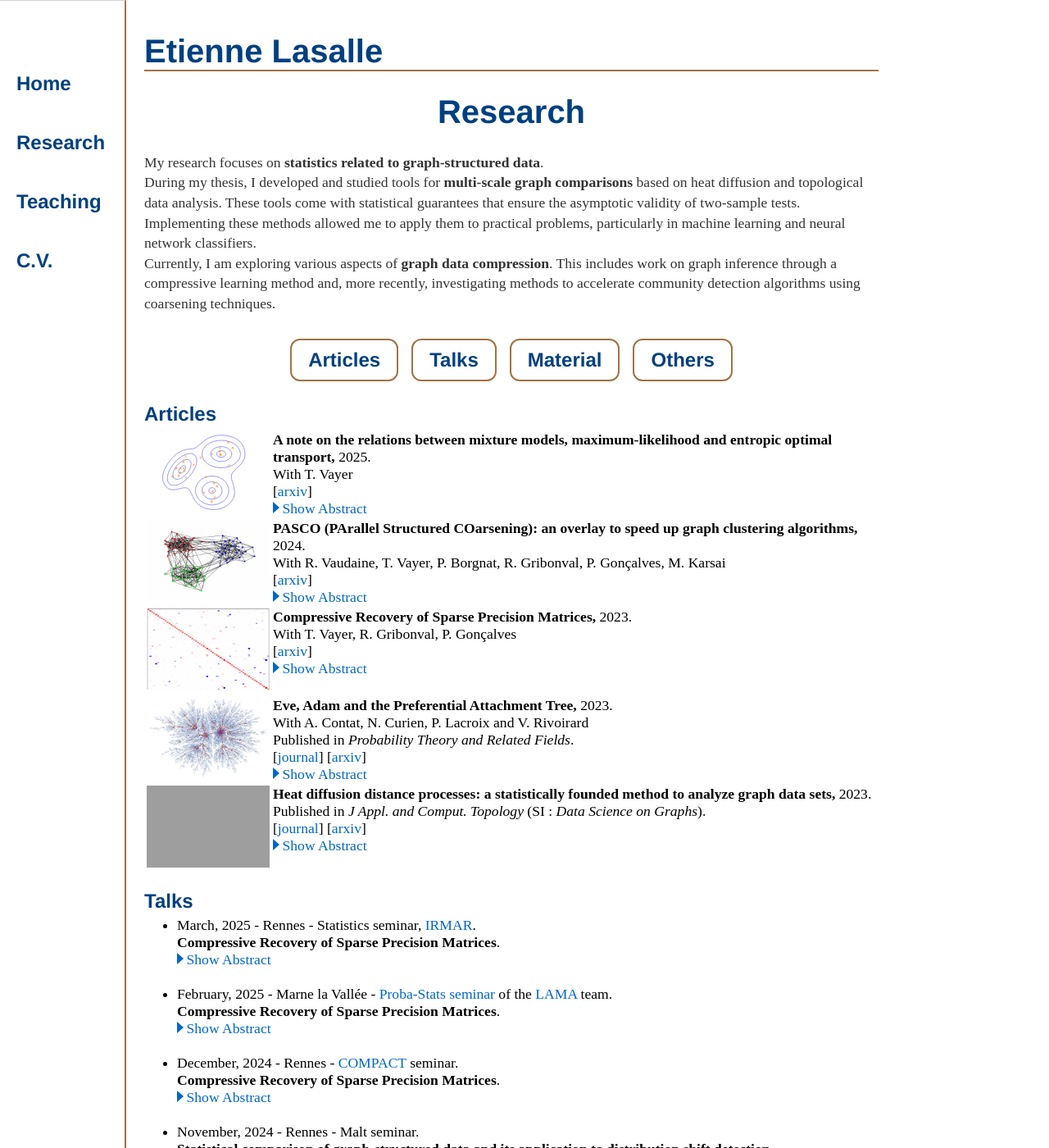
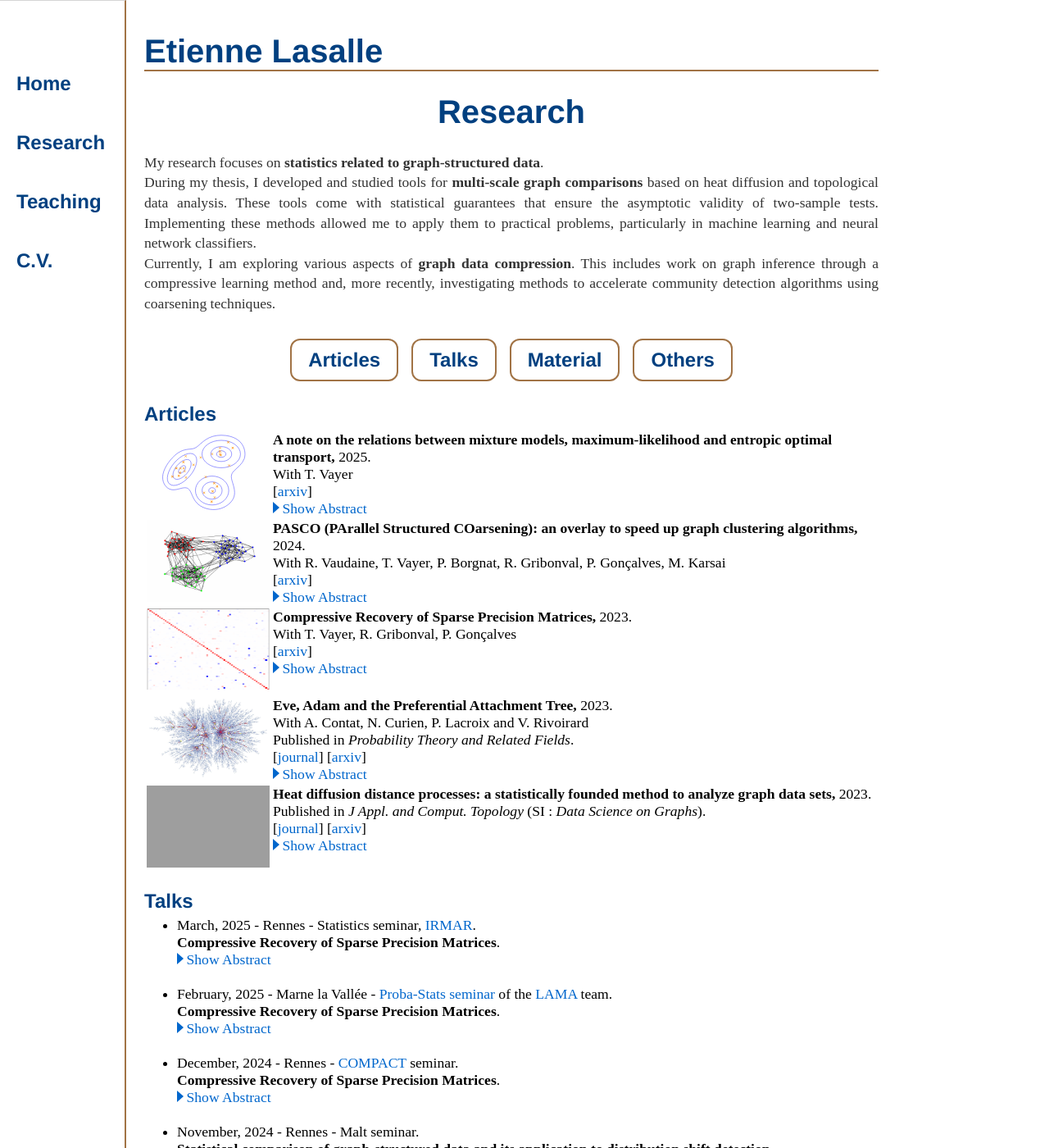
Before and after one commit to elasalle/elasalle.github.io, a Jekyll site: the page built from research/index.html, in a window 1280 px wide and 1400 px high. Shown: the whole window at 82% size. Built offline with Jekyll 4.4.1, drawn with Linux system fonts in a browser that asks for light colours; some web fonts are replaced; formulas are drawn with MathJax 3; grey boxes are pictures that could not be loaded.

Commit message:
Update main.css

```diff
--- a/css/main.css
+++ b/css/main.css
@@ -91,7 +91,14 @@ p {
     margin-block-end: 0.5em;
     line-height: 1.4em;
     color: #333;
+    text-align: justify;
 }
+
+P.center {
+    margin-left: 4em;
+    margin-right: 4em;
+}
+
 .nobottommargin {
     margin-block-end: 0;
 }
@@ -145,7 +152,6 @@ p.abstracttext {
   border-left: 1px solid #0066CC;
   padding-left: 1em;
   font-style: italic;
-  text-align: justify;
 }
 button.showhide {
   border-style : hidden;
```
